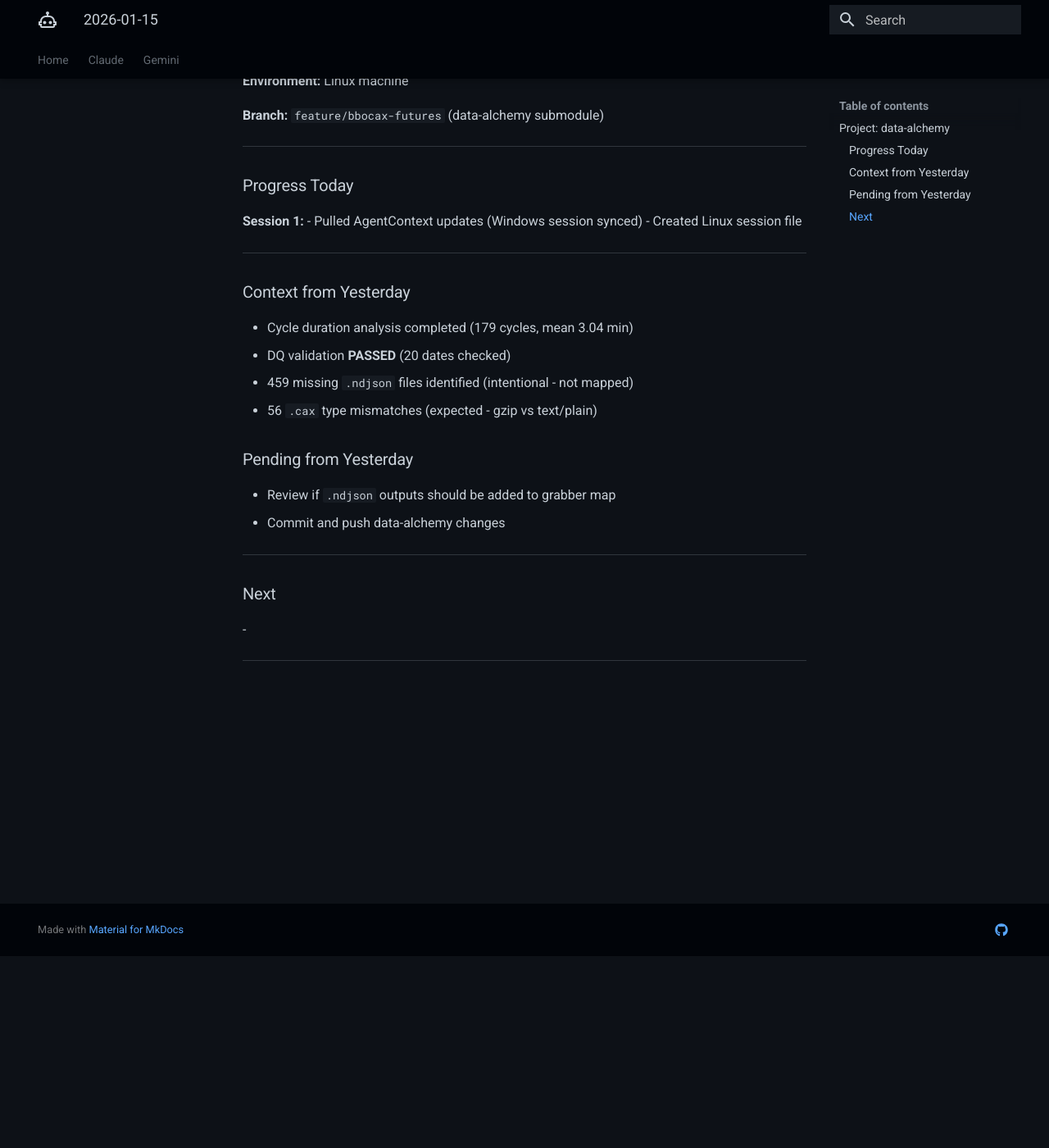
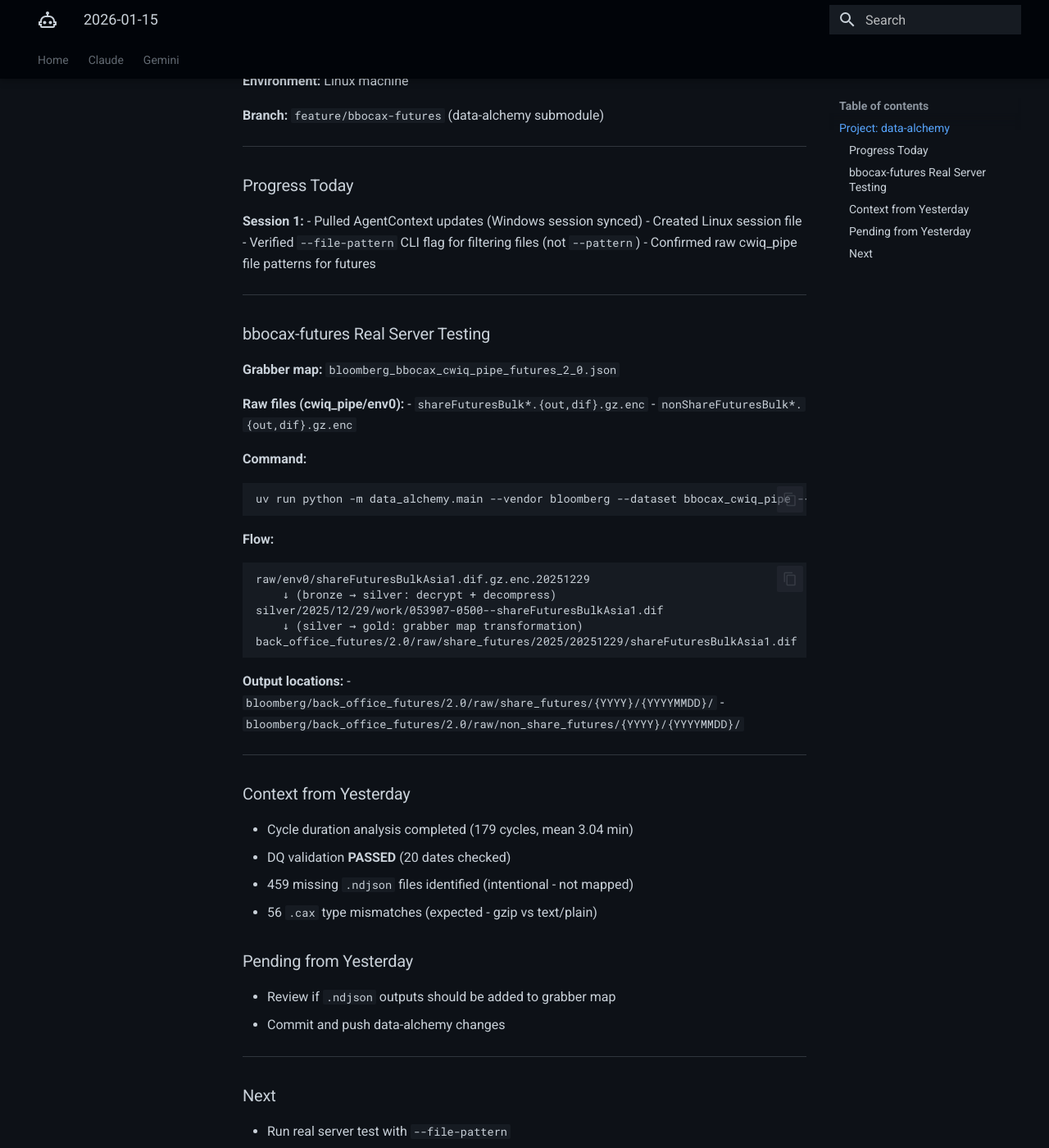
Before and after one commit to ThanuMahee12/AgentContext, an MkDocs documentation site: the page built from docs/Claude/sessions/linux/2026-01-15.md, in a window 1280 px wide and 1400 px high, scrolled down 234 px. Shown: the whole window at 82% size. Built offline with MkDocs 1.6.1 and Material for MkDocs 9.7.7, drawn with Linux system fonts in a browser that asks for light colours; some of the changed text lies outside the part shown.

Commit message:
docs: update linux session 2026-01-15 - bbocax-futures command

````diff
--- a/docs/Claude/sessions/linux/2026-01-15.md
+++ b/docs/Claude/sessions/linux/2026-01-15.md
@@ -15,6 +15,36 @@
 **Session 1:**
 - Pulled AgentContext updates (Windows session synced)
 - Created Linux session file
+- Verified `--file-pattern` CLI flag for filtering files (not `--pattern`)
+- Confirmed raw cwiq_pipe file patterns for futures
+
+---
+
+### bbocax-futures Real Server Testing
+
+**Grabber map:** `bloomberg_bbocax_cwiq_pipe_futures_2_0.json`
+
+**Raw files (cwiq_pipe/env0):**
+- `shareFuturesBulk*.{out,dif}.gz.enc`
+- `nonShareFuturesBulk*.{out,dif}.gz.enc`
+
+**Command:**
+```bash
+uv run python -m data_alchemy.main --vendor bloomberg --dataset bbocax_cwiq_pipe --version 1.0 --backfill 2000 --file-pattern "shareFuturesBulk|nonShareFuturesBulk"
+```
+
+**Flow:**
+```
+raw/env0/shareFuturesBulkAsia1.dif.gz.enc.20251229
+    ↓ (bronze → silver: decrypt + decompress)
+silver/2025/12/29/work/053907-0500--shareFuturesBulkAsia1.dif
+    ↓ (silver → gold: grabber map transformation)
+back_office_futures/2.0/raw/share_futures/2025/20251229/shareFuturesBulkAsia1.dif
+```
+
+**Output locations:**
+- `bloomberg/back_office_futures/2.0/raw/share_futures/{YYYY}/{YYYYMMDD}/`
+- `bloomberg/back_office_futures/2.0/raw/non_share_futures/{YYYY}/{YYYYMMDD}/`
 
 ---
 
@@ -34,6 +64,7 @@
 
 ### Next
 
--
+- Run real server test with `--file-pattern`
+- Verify output in `back_office_futures/2.0/raw/`
 
 ---
````
